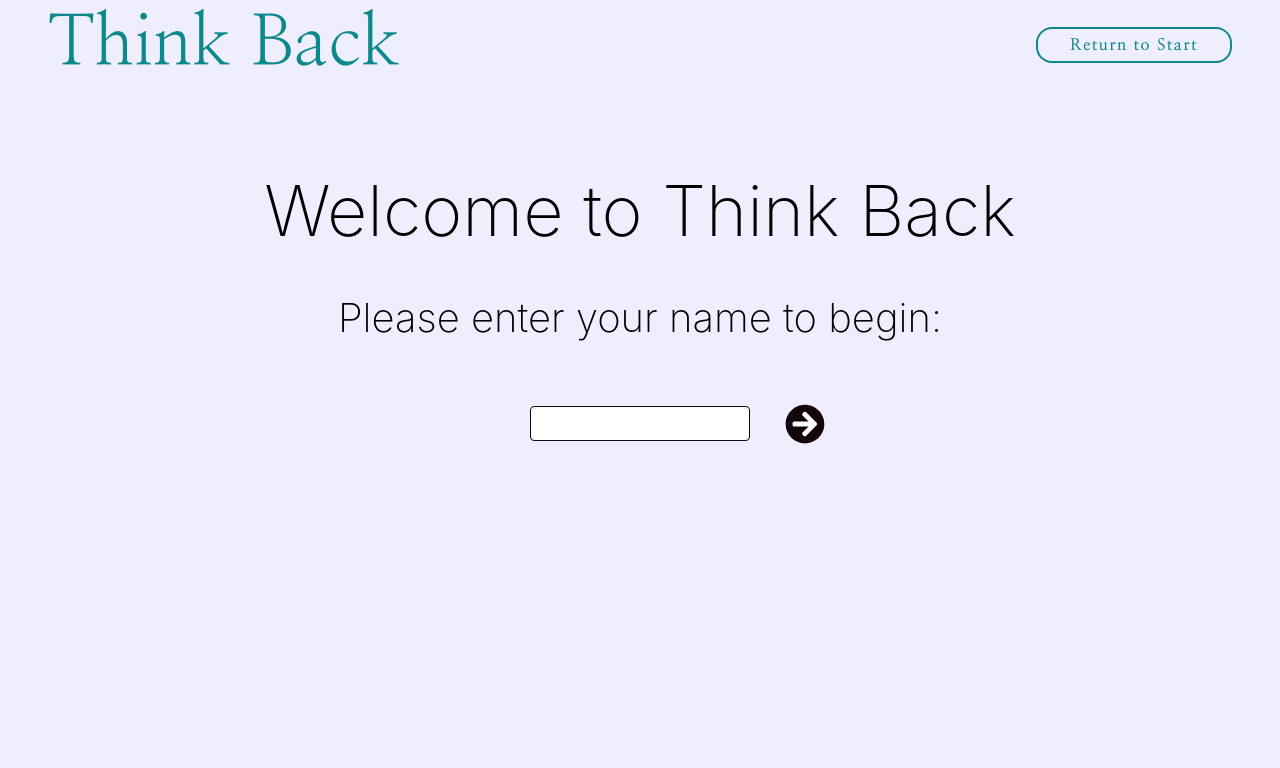
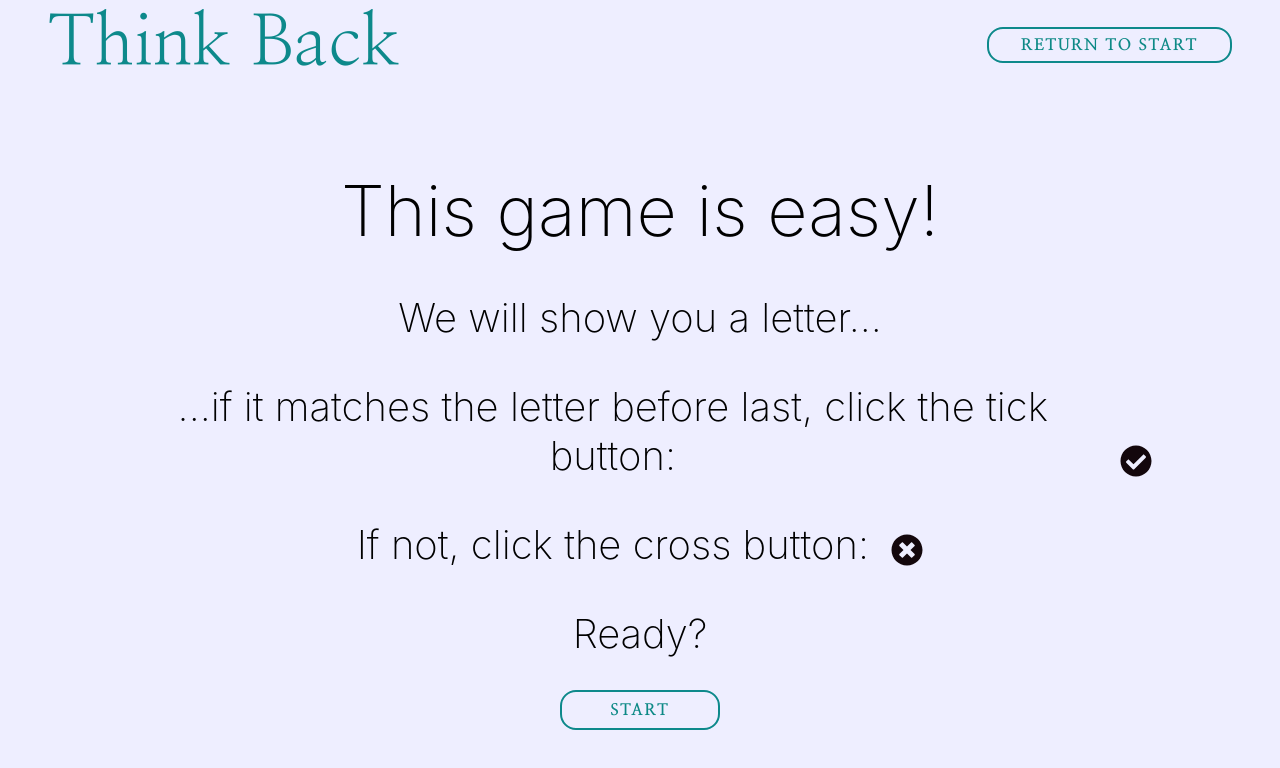
Before and after one commit to j-dublon/think-back, a React (Create React App) app: page / in a window 1280 px wide. Shown: the top 768 px of the page. Built offline with nearby package versions, Linux system fonts and the light colour scheme.

Commit message:
add intro view

```diff
--- a/public/index.html
+++ b/public/index.html
@@ -12,7 +12,7 @@
     <link rel="apple-touch-icon" href="%PUBLIC_URL%/logo192.png" />
     <link rel="manifest" href="%PUBLIC_URL%/manifest.json" />
     <link rel="preconnect" href="https://fonts.gstatic.com">
-    <link href="https://fonts.googleapis.com/css2?family=Nanum+Myeongjo:wght@400;700&family=Roboto:wght@100;300;400&display=swap" rel="stylesheet">
+    <link href="https://fonts.googleapis.com/css2?family=Nanum+Myeongjo:wght@400;700;800&family=Roboto:wght@100;300;400&display=swap" rel="stylesheet">
     <title>Think Back</title>
   </head>
   <body>
--- a/src/App.css
+++ b/src/App.css
@@ -26,9 +26,10 @@ body {
   font-weight: 200;
 }
 
-.nav__button {
+.nav__button,
+.intro__button {
   font-family: "Nanum Myeongjo", serif;
-  font-weight: 600;
+  font-weight: 800;
   letter-spacing: 0.1em;
   color: #0d8986;
   background-color: #eeeeff;
@@ -41,26 +42,33 @@ body {
   padding-bottom: 0.5em;
 }
 
-.nav__button:hover {
+.nav__button:hover,
+.intro__button:hover {
   background-color: #13070c;
   border: 2px solid #13070c;
   color: white;
 }
 
-.welcome {
+.welcome,
+.intro {
   display: flex;
   flex-direction: column;
   align-items: center;
   height: 15em;
   padding-top: 5em;
+  padding-left: 8em;
+  padding-right: 8em;
+  text-align: center;
 }
 
-.welcome__title {
+.welcome__title,
+.intro__title {
   font-size: 70px;
   font-weight: 200;
 }
 
-.welcome__text {
+.welcome__text,
+.intro__text {
   font-size: 40px;
   font-weight: 200;
   margin-top: 1em;
@@ -99,6 +107,23 @@ body {
 input[type="text"]:focus {
   outline: none;
   border: 2px solid #0d898b;
+}
+
+.intro__text__container {
+  display: flex;
+  flex-direction: row;
+  align-items: flex-end;
+}
+
+.intro__text_icon {
+  margin-left: 0.7em;
+  margin-bottom: 0.1em;
+}
+
+.intro__button {
+  margin-top: 2em;
+  padding-left: 3em;
+  padding-right: 3em;
 }
 
 .taskView {
--- a/src/App.js
+++ b/src/App.js
@@ -1,6 +1,6 @@
 import "./App.css";
 import NavBar from "./components/navigation/NavBar";
-import WelcomeView from "./components/screens/WelcomeView";
+import IntroView from "./components/screens/IntroView";
 
 function App() {
   return (
@@ -9,7 +9,7 @@ function App() {
         <h1 className="header__title">Think Back</h1>
         <NavBar />
       </header>
-      <WelcomeView />
+      <IntroView />
     </body>
   );
 }
--- a/src/components/navigation/NavBar.jsx
+++ b/src/components/navigation/NavBar.jsx
@@ -3,7 +3,7 @@ import React from "react";
 const NavBar = () => {
   return (
     <nav>
-      <a href="#" className="nav__button">Return to Start</a>
+      <a href="#" className="nav__button">RETURN TO START</a>
     </nav>
   )
 }
--- /dev/null
+++ b/src/components/screens/IntroView.jsx
@@ -0,0 +1,24 @@
+import React from "react";
+import { FontAwesomeIcon } from '@fortawesome/react-fontawesome'
+import { faTimesCircle, faCheckCircle } from '@fortawesome/free-solid-svg-icons'
+
+const IntroView = () => {
+  return (
+    <main className="intro">
+      <h3 className="intro__title">This game is easy!</h3>
+      <h4 className="intro__text">We will show you a letter...</h4>
+      <div className="intro__text__container">
+        <h4 className="intro__text">...if it matches the letter before last, click the tick button:</h4>
+        <FontAwesomeIcon icon={faCheckCircle} size="2x" color="#13070c" className="intro__text_icon"/>
+      </div>
+      <div className="intro__text__container">
+        <h4 className="intro__text">If not, click the cross button:</h4>
+        <FontAwesomeIcon icon={ faTimesCircle } size="2x" color="#13070c" className="intro__text_icon"/>
+      </div>
+      <h4 className="intro__text">Ready?</h4>
+      <a href="#" className="intro__button">START</a>
+    </main>
+  )
+}
+
+export default IntroView;
```
